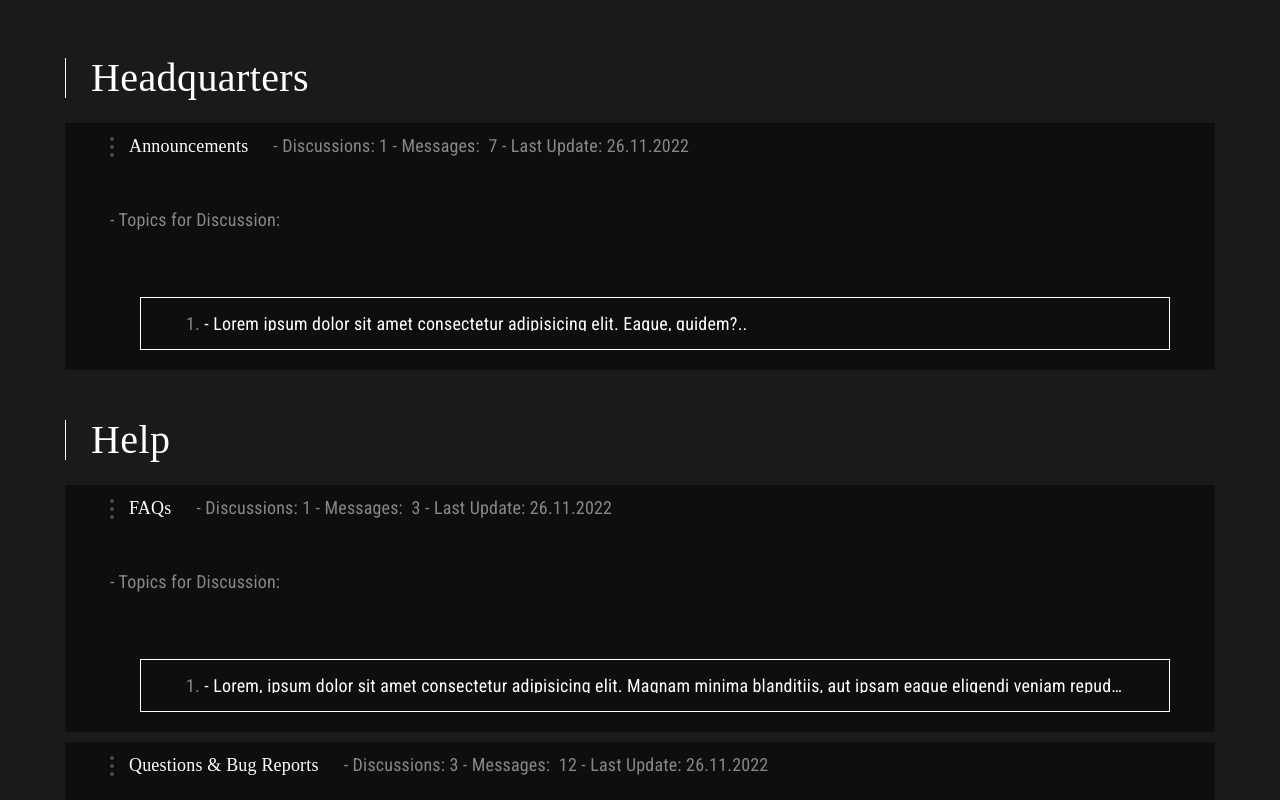
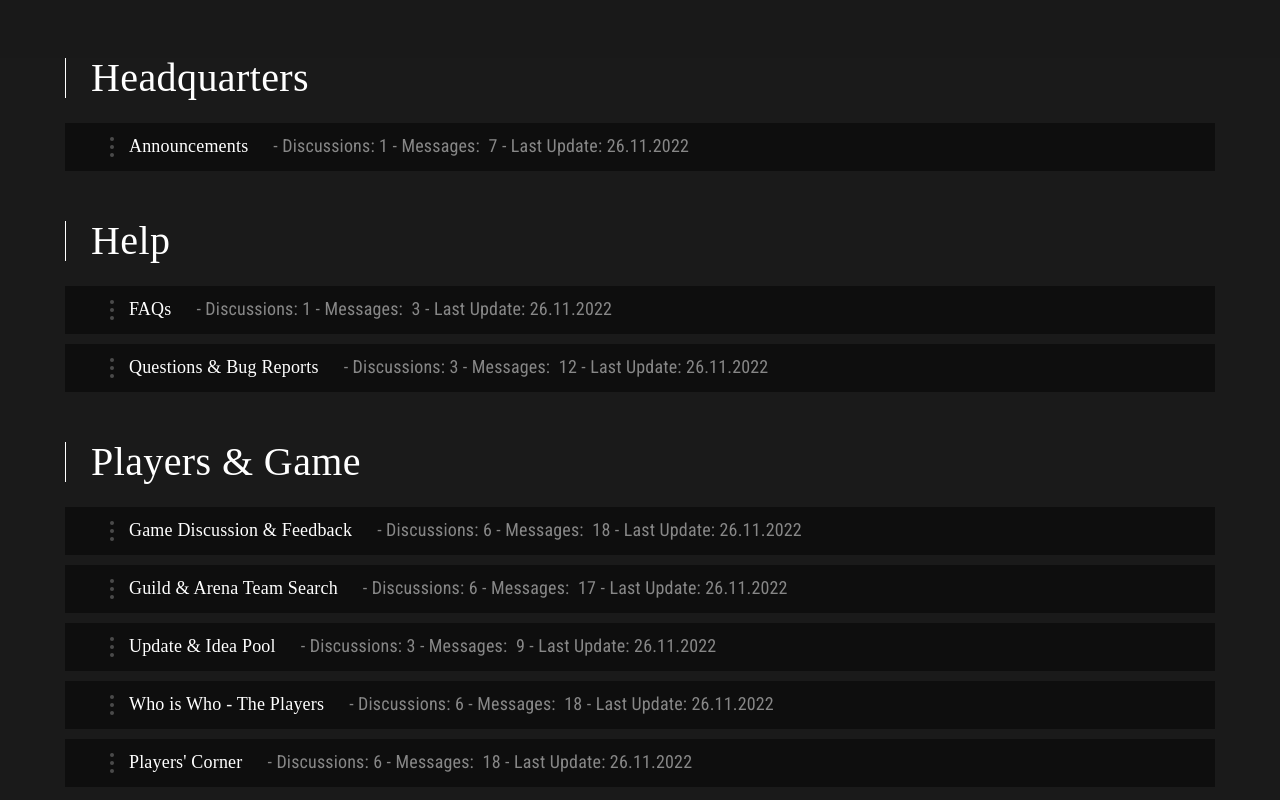
Before and after one commit to MartinLilt/one-pirate-peso-game, a Next.js app in the folder docker/front-site/: page /forum in a window 1280 px wide. Shown: the part 620-1420 px from the top of the page. Built offline with nearby package versions, Linux system fonts and the light colour scheme; a web font is replaced by a local one.

Commit message:
tablet styles

```diff
--- a/docker/front-site/components/forumSections/MessageItemForum/MessageItemForum.module.scss
+++ b/docker/front-site/components/forumSections/MessageItemForum/MessageItemForum.module.scss
@@ -5,6 +5,7 @@
   &__all {
     height: 100%;
     padding-left: 45px;
+    padding-right: 55px;
   }
 
   &_topic {
--- a/docker/front-site/components/forumSections/ReplyItemForum/ReplyItemForum.jsx
+++ b/docker/front-site/components/forumSections/ReplyItemForum/ReplyItemForum.jsx
@@ -5,8 +5,6 @@ const uuid = require("uuid");
 
 const ReplyItemForum = ({ array }) => {
   return (
-    // <div className={s.forum__replyitem_main}>
-
     <ul className={s.forum__replyitem}>
       {array.map((el) => (
         <li key={uuid.v4()} className={s.forum__replyitem_item}>
@@ -41,7 +39,6 @@ const ReplyItemForum = ({ array }) => {
         </li>
       ))}
     </ul>
-    // </div>
   );
 };
 
--- a/docker/front-site/components/forumSections/ReplyItemForum/ReplyItemForum.module.scss
+++ b/docker/front-site/components/forumSections/ReplyItemForum/ReplyItemForum.module.scss
@@ -1,10 +1,5 @@
 .forum__replyitem {
   height: auto;
-
-  &_main {
-    display: flex;
-    height: auto;
-  }
 
   &_lineanswer {
     margin-left: 48px;
@@ -18,6 +13,7 @@
     background-color: var(--accent-element-color);
     margin-top: -51px;
   }
+
   &_lineanswer_second {
     display: block;
     width: 0.5px;
@@ -50,10 +46,12 @@
     display: flex;
     align-items: flex-start;
   }
+
   &_avatar {
     display: flex;
     align-items: center;
   }
+
   &_svg {
     padding: 3.75px;
   }
@@ -76,6 +74,7 @@
     color: var(--opacity-font-2);
     line-height: 1.4;
   }
+
   &__text_answer {
     line-height: 1.4;
     margin-bottom: 50px;
--- a/docker/front-site/components/forumSections/ThemesForum/ThemesForum.jsx
+++ b/docker/front-site/components/forumSections/ThemesForum/ThemesForum.jsx
@@ -1,4 +1,4 @@
-// "use client";
+"use client";
 import s from "./ThemesForum.module.scss";
 import baseTheme from "../base.json";
 import ThreeDots from "../../shared/ThreeDots/ThreeDots";
@@ -35,7 +35,7 @@ const ThemesForum = () => {
             <ul>
               {theme.topicTheme.map((topic) => (
                 <li key={uuid.v4()} className={s.forum__themes__item_subtitle}>
-                  <details className={s.forum__themes__item_details} open>
+                  <details className={s.forum__themes__item_details}>
                     <summary className={s.forum__themes__summary}>
                       <div className={s.forum__themes__subtitle}>
                         <ThreeDots />
--- a/docker/front-site/components/forumSections/ThemesForum/ThemesForum.module.scss
+++ b/docker/front-site/components/forumSections/ThemesForum/ThemesForum.module.scss
@@ -1,15 +1,17 @@
 .forum__themes {
-  height: auto;
+  display: none;
+  @media screen and (min-width: 768px) {
+    display: block;
+    height: auto;
+  }
 
   &__item {
     margin-bottom: 50px;
-
   }
 
-  &__item_details{
+  &__item_details {
     width: 100%;
   }
-
 
   &__main {
     display: flex;
@@ -98,21 +100,21 @@
         font-size: 18px;
       }
     }
-    &_text_mob{
+    &_text_mob {
       font-size: 14px;
       color: var(--opacity-font-2);
       @media screen and (min-width: 768px) {
-       display: none;
+        display: none;
       }
     }
   }
 
-  &_mob{
+  &_mob {
     display: flex;
     justify-content: flex-end;
     @media screen and (min-width: 768px) {
       display: none;
-     }
+    }
   }
 
   &_desk {
--- a/docker/front-site/components/forumSections/TopicItemForum/TopicItemForum.jsx
+++ b/docker/front-site/components/forumSections/TopicItemForum/TopicItemForum.jsx
@@ -9,15 +9,19 @@ const TopicItemForum = ({ array }) => {
       <ul>
         {array.map((el) => (
           <li
-            className={`${s.forum__topic_item} ${s.forum__topic_border}`}
+            className={`${s.forum__topic__item} ${s.forum__topic_border}`}
             key={uuid.v4()}
+            onClick={(e) => console.log("e.target :>> ", e.currentTarget)}
           >
-            <details className={s.forum__topic_details} >
+            <details className={s.forum__topic_details}>
               <summary className={s.forum__topic_summary}>
                 <p className={s.forum__topic_number}>{el.number}.&nbsp;</p>
                 <p className={s.forum__topic_text}>-&nbsp;{el.topicTitle}..</p>
               </summary>
-              <MessageItemForum array={el.topicAnswer} topicText={el.topicText} />
+              <MessageItemForum
+                array={el.topicAnswer}
+                topicText={el.topicText}
+              />
             </details>
           </li>
         ))}
--- a/docker/front-site/components/forumSections/TopicItemForum/TopicItemForum.module.scss
+++ b/docker/front-site/components/forumSections/TopicItemForum/TopicItemForum.module.scss
@@ -1,5 +1,6 @@
 .forum__topic {
   padding-top: 40px;
+  padding-bottom: 50px;
   // width: calc(100% - 90px);
   @media screen and (min-width: 768px) {
     padding-left: 30px;
@@ -10,11 +11,12 @@
     margin-left: 15px;
     margin-bottom: 68px;
   }
-  &_item {
+  &__item {
     margin-left: 45px;
-    margin-right: 45px;
+    margin-right: 50px;
     margin-bottom: 20px;
   }
+
 
   &_summary:hover,
   &_summary:focus {
```
